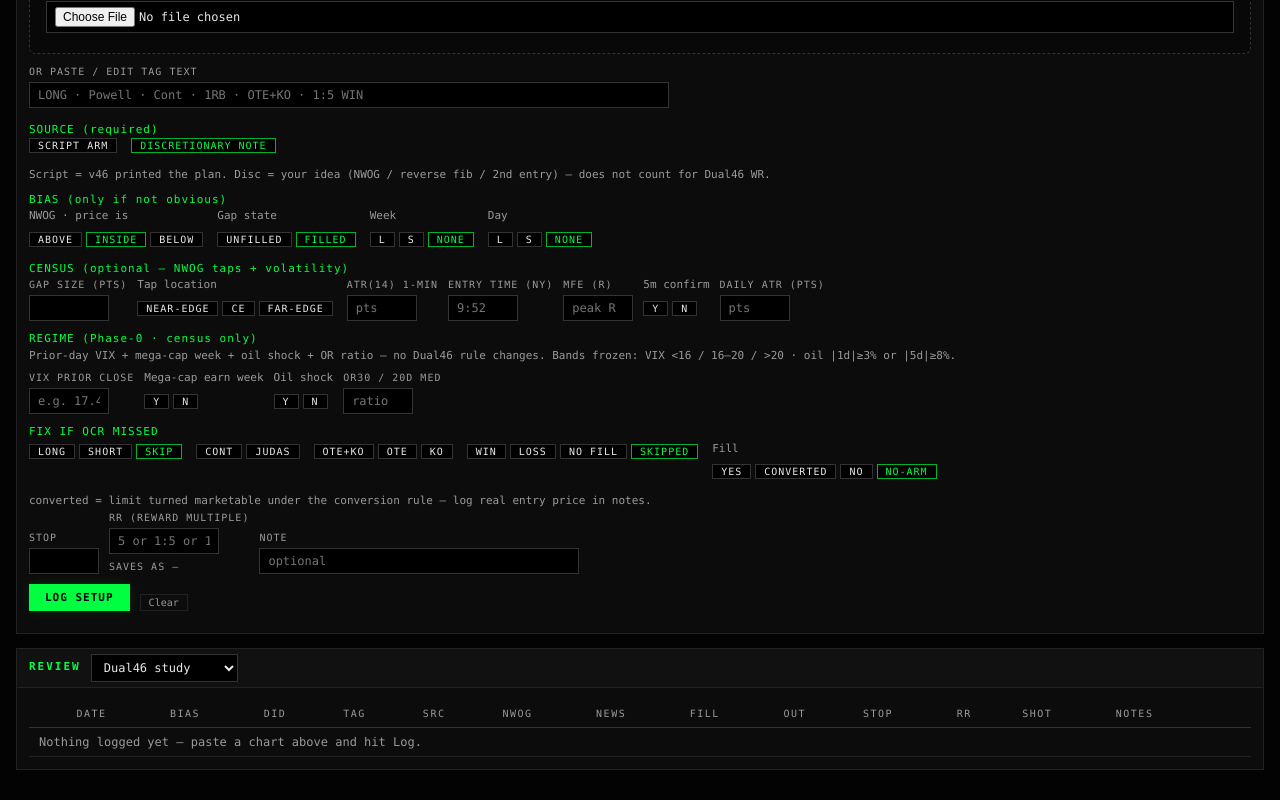
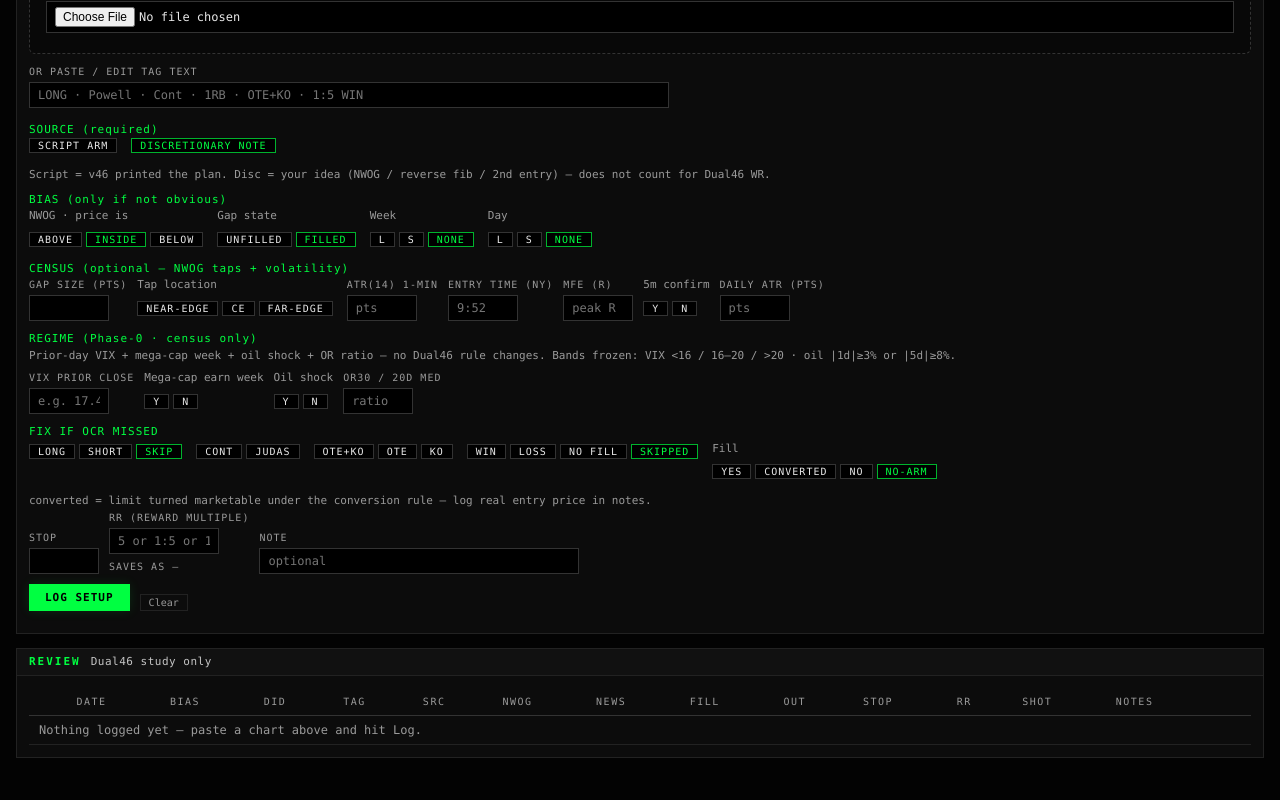
Before and after one commit to NewLegacy1/the-vault, a Next.js app in the folder vault-app/: page /journal in a window 1280 px wide. Shown: the part 470-1270 px from the top of the page. Built offline with nearby package versions, Linux system fonts and the light colour scheme.

Commit message:
Sync journal Review book to Mode (Dual46 vs MSv46 live vs paper).

```diff
--- a/vault-app/app/journal/page.tsx
+++ b/vault-app/app/journal/page.tsx
@@ -79,7 +79,6 @@ export default function JournalPage() {
   const [journal, setJournal] = useLocal<JournalEntry[]>("vault.journal", []);
   const [accounts, setAccounts] = useLocal<Account[]>("vault.accounts", []);
   const [activeId, setActiveId] = useLocal<string>("vault.activeAccount", "");
-  const [filterAcct, setFilterAcct] = useState(MORNINGSTAR_STUDY_ID);
   const [previewShot, setPreviewShot] = useState<string | null>(null);
   const [editId, setEditId] = useState<string | null>(null);
   const [mode, setMode] = useState<JournalLogMode>("morningstar");
@@ -92,6 +91,14 @@ export default function JournalPage() {
   const selectedLiveId = f.accountId || activeId;
   const selectedLiveAcct = accounts.find((a) => a.id === selectedLiveId);
   const liveIsPaper = selectedLiveAcct ? isPaperAccount(selectedLiveAcct) : false;
+
+  /** Review table follows journal mode — Dual46 study vs live prop vs paper. */
+  const reviewFilter =
+    mode === "morningstar"
+      ? MORNINGSTAR_STUDY_ID
+      : mode === "forward"
+        ? FORWARD_DISC_ID
+        : selectedLiveId || "";
 
   /** Ensure default Paper / forward-test account exists; return its id. */
   const ensurePaperAccount = (): string => {
@@ -194,7 +201,6 @@ export default function JournalPage() {
     setJournal([...journal, entry]);
     setFwd(emptyForward());
     setShotErr("");
-    setFilterAcct(paperId);
     setF((prev) => ({ ...prev, accountId: paperId }));
   };
 
@@ -273,7 +279,6 @@ export default function JournalPage() {
     setJournal([...journal, entry]);
     setF(emptyLive());
     setShotErr("");
-    setFilterAcct(acct);
   };
 
   // Newest-logged first (walk months run backwards in time, so date sort
@@ -282,18 +287,26 @@ export default function JournalPage() {
   const rows = journal
     .map((j, idx) => ({ j, idx }))
     .filter(({ j }) => {
-      if (!filterAcct) return true;
-      if (filterAcct === MORNINGSTAR_STUDY_ID) {
-        return j.accountId === MORNINGSTAR_STUDY_ID || j.strategy === "Morningstar";
+      if (mode === "morningstar") {
+        return (
+          j.accountId === MORNINGSTAR_STUDY_ID ||
+          j.strategy === "Morningstar" ||
+          j.dualVersion === "Dual46"
+        );
       }
-      if (filterAcct === FORWARD_DISC_ID) {
+      if (mode === "forward") {
         return (
           j.accountId === FORWARD_DISC_ID ||
           j.strategy === "ForwardDisc" ||
           accounts.some((a) => a.id === j.accountId && isPaperAccount(a))
         );
       }
-      return j.accountId === filterAcct;
+      // MSv46 live — selected / active prop account only
+      if (!reviewFilter) return j.strategy === "MSv46";
+      return (
+        j.accountId === reviewFilter &&
+        (j.strategy === "MSv46" || j.strategy === "PRB" || !j.strategy)
+      );
     })
     .sort((a, b) => (b.j.loggedAt ?? "").localeCompare(a.j.loggedAt ?? "") || b.idx - a.idx)
     .map(({ j }) => j);
@@ -995,16 +1008,13 @@ export default function JournalPage() {
         <div className="panel-title">
           Review
           <span className="sub">
-            <select value={filterAcct} onChange={(e) => setFilterAcct(e.target.value)}>
-              <option value={MORNINGSTAR_STUDY_ID}>Dual46 study</option>
-              <option value={FORWARD_DISC_ID}>Paper / forward</option>
-              <option value="">all</option>
-              {accounts.map((a) => (
-                <option key={a.id} value={a.id}>
-                  {isPaperAccount(a) ? `Paper · ${a.label}` : a.label}
-                </option>
-              ))}
-            </select>
+            {mode === "morningstar"
+              ? "Dual46 study only"
+              : mode === "forward"
+                ? "Paper / forward only"
+                : liveAcct
+                  ? `${liveAcct.label} · MSv46 live`
+                  : "MSv46 live — pick an account above"}
           </span>
         </div>
         <div className="panel-body" style={{ overflowX: "auto" }}>
```
